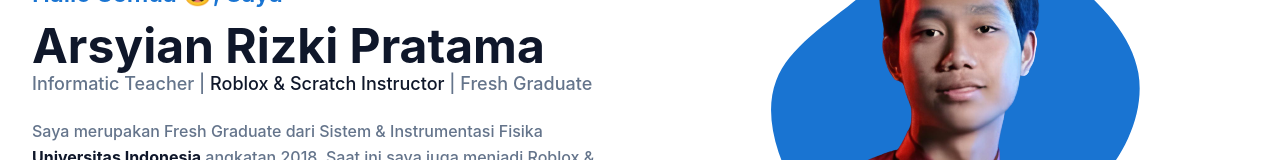
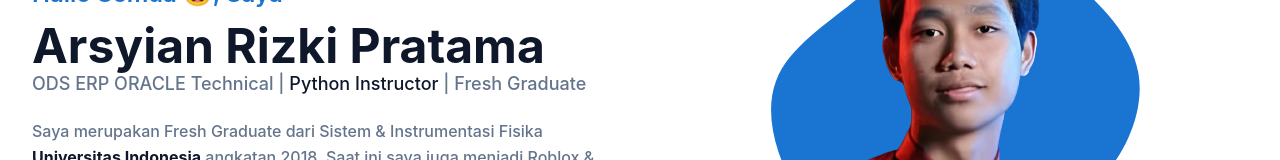
Before and after one commit to ArsyianRizkiPratama/portfolio, a website: page index.html in a window 1280 px wide. Shown: the part 277-437 px from the top of the page. Drawn offline with Linux system fonts and the light colour scheme.

Commit message:
Update index.html

```diff
--- a/index.html
+++ b/index.html
@@ -61,7 +61,7 @@
             <div class="flex flex-wrap">
                 <div class="w-full self-center px-4 lg:w-1/2">
                     <h1 class="text-base font-semibold text-primary md:text-xl lg:text-2xl">Hallo Semua 😀, Saya <span class="block font-bold text-dark text-3xl mt-3 md:text-4xl lg:text-5xl">Arsyian Rizki Pratama</span></h1>
-                    <h2 class="font-medium text-secondary text-lg mb-5 lg:text-xl">Informatic Teacher | <span class="text-dark">Roblox & Scratch Instructor</span> | Fresh Graduate</h2>
+                    <h2 class="font-medium text-secondary text-lg mb-5 lg:text-xl">ODS ERP ORACLE Technical | <span class="text-dark">Python Instructor</span> | Fresh Graduate</h2>
                     <p class="font-medium text-secondary mb-10 leading-relaxed"> Saya merupakan Fresh Graduate dari Sistem & Instrumentasi Fisika <span class="text-dark font-bold">Universitas Indonesia</span> angkatan 2018. Saat ini saya juga menjadi Roblox & Scratch Instructor di <span class="text-dark font-bold">Jakarta Coding.</span> Selain itu saat ini saya juga memiliki ketertarikan untuk menjadi Flutter Developer dan Fullstack Website Developer, Saat ini  di <span class="text-dark font-bold">JazariED.</span> </p>
 
                     <a href="blog/arsyian-blog.html" class="text-base font-semibold text-white bg-primary py-3 px-8 rounded-full hover:shadow-lg hover:opacity-75 transition duration-300 ease-in-out">Lebih Lanjut</a>
```
